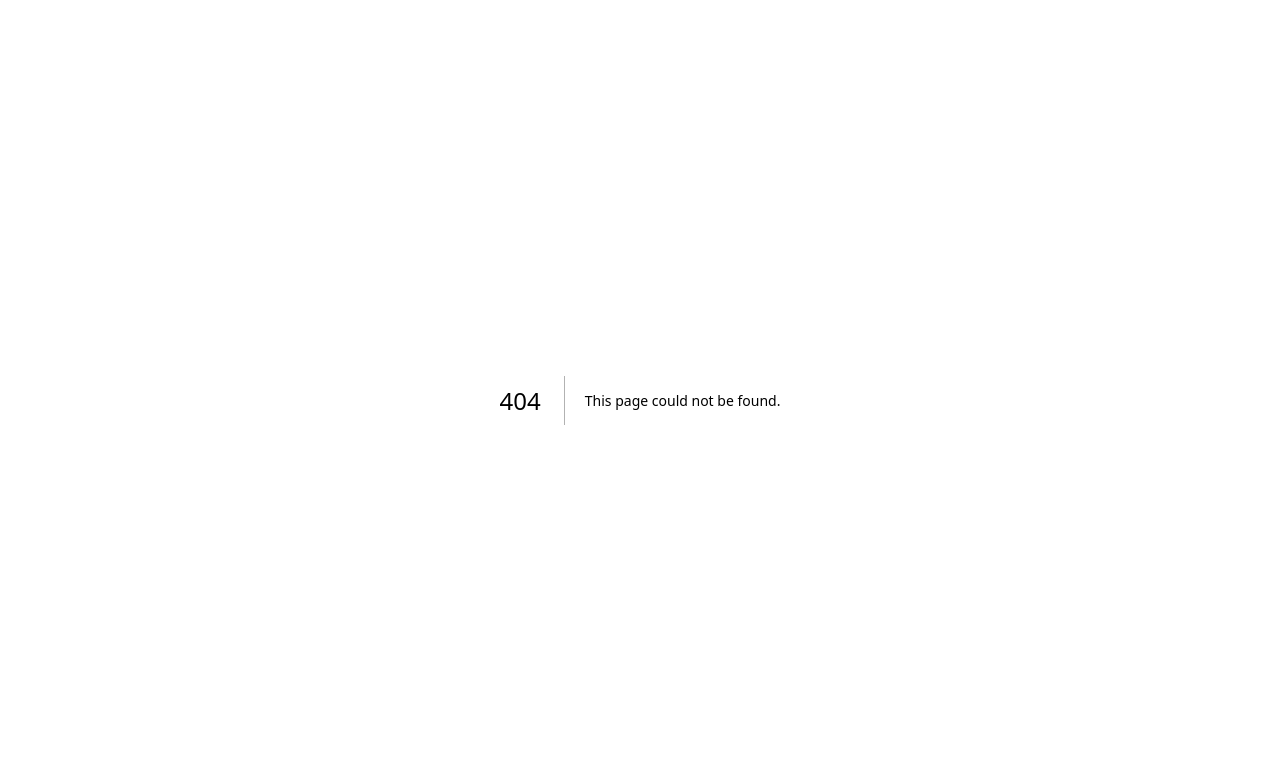
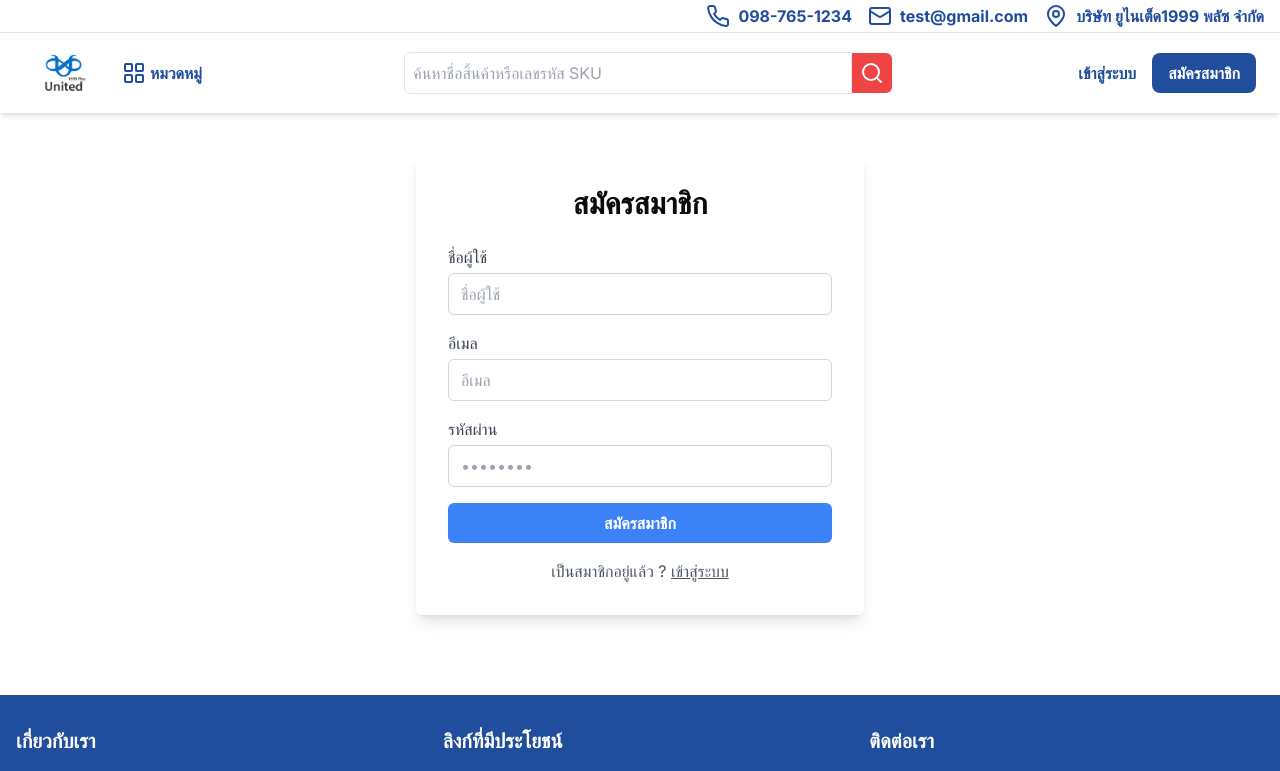
Before and after one commit to Danielth999/United-1999-Plus, a Next.js app: page /register in a window 1280 px wide. Before the commit this address had no page. Shown: the top 771 px of the page. Built offline with nearby package versions, Linux system fonts and the light colour scheme.

Commit message:
Update login page layout and styles

```diff
--- a/app/login/page.jsx
+++ b/app/(auth)/login/page.jsx
@@ -1,12 +1,12 @@
 import React from "react";
 import Navbar from "@/components/Navbar";
 import Footer from "@/components/Footer";
-
+import Link from "next/link";
 const LoginPage = () => {
   return (
     <>
       <Navbar />
-      <div className="min-h-screen flex items-center justify-center">
+      <div className="flex justify-center mt-10">
         <div className="max-w-md w-full bg-white shadow-lg rounded-md p-8">
           <h2 className="text-3xl font-bold mb-6 text-center">เข้าสู่ระบบ</h2>
           <form className="space-y-4">
@@ -35,6 +35,10 @@ const LoginPage = () => {
             </div>
             <div className="text-center text-gray-600">
               <a href="#" className="underline">ลืมรหัสผ่าน?</a>
+              <div>
+              <span>ยังไม่ได้เป็นสมาชิก ? <Link className="underline hover:text-blue-600" href={'/register'}>สมัครสมาชิก</Link></span>
+
+              </div>
             </div>
           </form>
         </div>
--- /dev/null
+++ b/app/(auth)/register/page.jsx
@@ -0,0 +1,58 @@
+import React from "react";
+import Navbar from "@/components/Navbar";
+import Footer from "@/components/Footer";
+import Link from "next/link";
+
+const RegisterPage = () => {
+  return (
+    <>
+      <Navbar />
+      <div className="flex justify-center mt-10">
+        <div className="max-w-md w-full bg-white shadow-lg rounded-md p-8">
+          <h2 className="text-3xl font-bold mb-6 text-center">สมัครสมาชิก</h2>
+          <form className="space-y-4">
+            <div>
+              <label htmlFor="username" className="block text-gray-700 mb-1">ชื่อผู้ใช้</label>
+              <input
+                type="text"
+                id="username"
+                name="username"
+                className="w-full border border-gray-300 rounded-md py-2 px-3 focus:outline-none focus:border-blue-500"
+               placeholder="ชื่อผู้ใช้"
+              />
+            </div>
+            <div>
+              <label htmlFor="password" className="block text-gray-700 mb-1">อีเมล</label>
+              <input
+                type="email"
+                id="email"
+                name="email"
+                className="w-full border border-gray-300 rounded-md py-2 px-3 focus:outline-none focus:border-blue-500"
+                placeholder="อีเมล"
+              />
+            </div>
+            <div>
+              <label htmlFor="password" className="block text-gray-700 mb-1">รหัสผ่าน</label>
+              <input
+                type="password"
+                id="password"
+                name="password"
+                className="w-full border border-gray-300 rounded-md py-2 px-3 focus:outline-none focus:border-blue-500"
+                placeholder="••••••••"
+              />
+            </div>
+            <div>
+              <button className="w-full bg-blue-500 text-white font-bold py-2 px-4 rounded-md hover:bg-blue-600 focus:outline-none focus:bg-blue-600">สมัครสมาชิก</button>
+            </div>
+            <div className="text-center text-gray-600">
+              <span>เป็นสมาชิกอยู่แล้ว ? <Link className="underline hover:text-blue-600" href={'/login'}>เข้าสู่ระบบ</Link></span>
+            </div>
+          </form>
+        </div>
+      </div>
+      <Footer />
+    </>
+  );
+};
+
+export default RegisterPage;
--- a/components/Carousel.jsx
+++ b/components/Carousel.jsx
@@ -24,7 +24,7 @@ const Carousel = () => {
   };
 
   return (
-    <div className="w-full mx-auto rounded-lg overflow-hidden ">
+    <div className="w-full mx-auto rounded-lg overflow-hidden mt-10 ">
       <Slider {...settings}>
         {images.map((image, index) => (
           <div
--- a/components/Category.jsx
+++ b/components/Category.jsx
@@ -37,10 +37,10 @@ const Category = () => {
 
   return (
     <>
-      <div  >
-        <h1 className="font-bold text-white text-center">ผลิตภัณฑ์ของเรา</h1>
+      <div className="mt-10 md:mt-5" >
+        <h1 className="font-bold text-black text-center">ผลิตภัณฑ์ของเรา</h1>
       </div>
-      <div className="mt-5">
+      <div className="md:mt-5">
         {/* Carousel for small screens */}
         <div className="block sm:hidden">
           <Slider {...settings}>
--- a/components/Navbar.jsx
+++ b/components/Navbar.jsx
@@ -12,6 +12,8 @@ import {
   CircleUser,
   Menu,
   X,
+  KeyRound,
+  UserRound,
 } from "lucide-react";
 
 import {
@@ -39,7 +41,7 @@ const Navbar = () => {
   return (
     <>
       {/* Header section */}
-      <header className="md:border-b md:py-1 md:mx-4 hidden md:flex md:justify-end">
+      <header className="md:border-b md:py-1 md:px-4 hidden md:flex md:justify-end">
         <ul className="flex items-center space-y-2 md:space-y-0 md:space-x-4">
           <li className="flex items-center space-x-2">
             <Phone className="text-[#204d9c]" />
@@ -157,8 +159,7 @@ const Navbar = () => {
           <div className="md:hidden">
             <div className="px-2 pt-2 pb-3 space-y-1 sm:px-3">
               <DropdownMenu>
-                <DropdownMenuTrigger className="flex items-center outline-none text-[#204d9c] font-bold px-2 py-2 rounded-lg hover:bg-slate-100">
-                  <LayoutGrid className="text-[#204d9c] mr-1" />
+                <DropdownMenuTrigger className="flex items-center outline-none text-[#204d9c]  px-2 py-2 rounded-lg hover:bg-slate-100">
                   <span>หมวดหมู่</span>
                 </DropdownMenuTrigger>
                 <DropdownMenuContent className="bg-white shadow-lg rounded-md mt-2 p-2">
@@ -190,7 +191,7 @@ const Navbar = () => {
                 </span>
               </Link>
               <Link href="/register">
-                <span className="block px-3 py-2 rounded-md text-base font-medium text-[#204d9c] hover:bg-gray-100">
+                <span className="space-x-2 flex px-3 py-2 rounded-md text-base font-medium text-[#204d9c] hover:bg-gray-100">
                   สมัครสมาชิก
                 </span>
               </Link>
```
